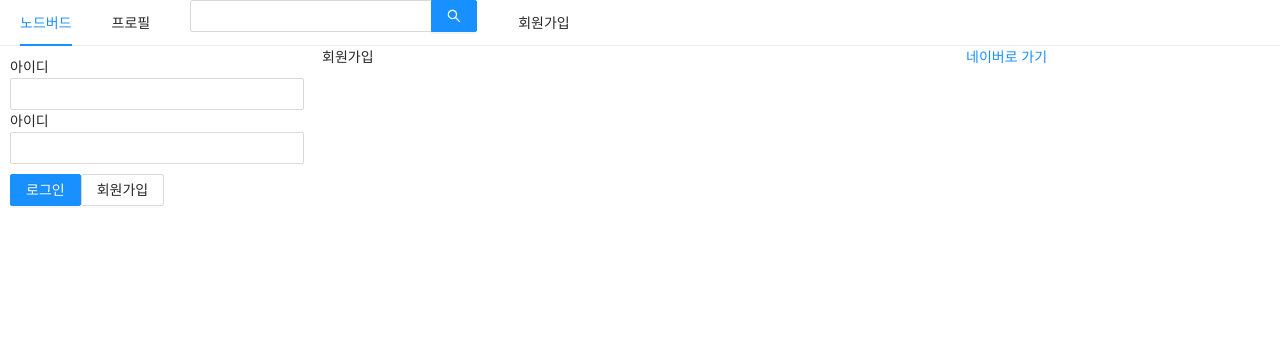
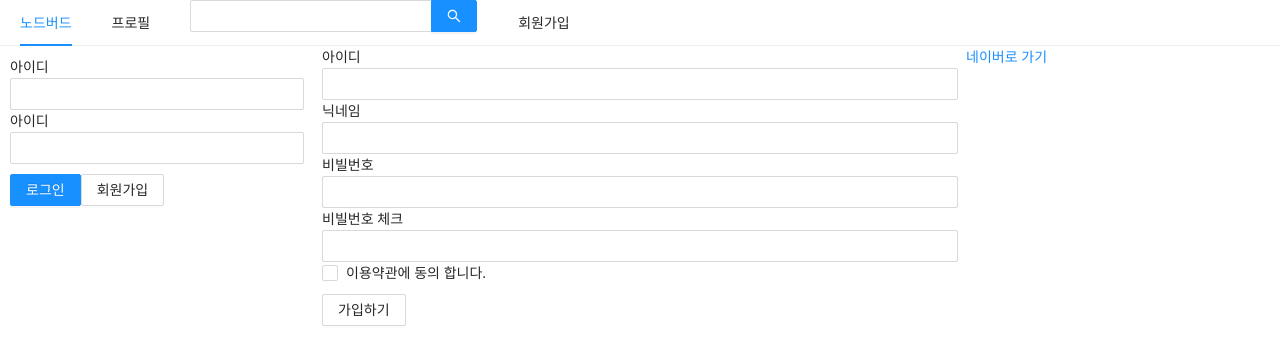
Before and after one commit to yeongfree1/react-nodebird, a Next.js app in the folder prepare/front/: page /signup in a window 1280 px wide. Shown: the top 364 px of the page. Built offline with nearby package versions, Linux system fonts and the light colour scheme.

Commit message:
sign up udpate

```diff
--- a/prepare/front/components/LoginForm.js
+++ b/prepare/front/components/LoginForm.js
@@ -1,24 +1,17 @@
-import React, { useCallback, useState } from 'react';
+import React, { useCallback } from 'react';
 import Protypes from 'prop-types';
 import { Form, Input, Button } from 'antd';
 import Link from 'next/link';
 import styled from 'styled-components';
+import useInput from '../hooks/useInput';
 
 const ButtonWrapper = styled.div`
   margin-top: 10px;
 `;
 
 const LoginForm = ({ setIsLoggedIn }) => {
-  const [id, setId] = useState('');
-  const [password, setPassword] = useState('');
-
-  const onChangeId = useCallback((e) => {
-    setId(e.target.value);
-  }, []);
-
-  const onChangePassword = useCallback((e) => {
-    setPassword(e.target.value);
-  }, []);
+  const [id, onChangeId] = useInput('');
+  const [password, onChangePassword] = useInput('');
 
   const onSubmitForm = useCallback(() => {
     console.log(id, password);
--- /dev/null
+++ b/prepare/front/hooks/useInput.js
@@ -0,0 +1,9 @@
+import { useCallback, useState } from 'react';
+
+export default () => {
+  const [value, setValue] = useState('');
+  const handler = useCallback((e) => {
+    setValue(e.target.value);
+  }, []);
+  return [value, handler];
+};
--- a/prepare/front/pages/signup.js
+++ b/prepare/front/pages/signup.js
@@ -1,16 +1,98 @@
-import React from 'react';
+import React, { useCallback, useState } from 'react';
 import Head from 'next/head';
+import { Form, Input, Checkbox, Button } from 'antd';
+import styled from 'styled-components';
+
 import AppLayout from '../components/AppLayout';
+import useInput from '../hooks/useInput';
+
+const ErrorMessage = styled.div`
+  color: red;
+`;
 
 const SignUp = () => {
+  const [id, onChangeId] = useInput('');
+  const [nickname, onChangeNickname] = useInput('');
+  const [password, onChangePassword] = useInput('');
+  const [passwordCheck, setPasswordCheck] = useState('');
+  const [passwordError, setPasswordError] = useState(false);
+  const onChangePasswordCheck = useCallback(
+    (e) => {
+      setPasswordCheck(e.target.value);
+      setPasswordError(e.target.value !== password);
+    },
+    [password],
+  );
+  const [term, setTerm] = useState('');
+  const [termError, setTermError] = useState(false);
+  const onChangeTerm = useCallback((e) => {
+    setTerm(e.target.checked);
+    setTermError(false);
+  }, []);
+
+  const onSubmitForm = useCallback(() => {
+    if (password !== passwordCheck) {
+      return setPasswordError(true);
+    }
+    if (!term) {
+      return setTermError(true);
+    }
+    console.log(id, nickname, password);
+  }, [password, passwordCheck, term]);
+
   return (
-    <>
+    <AppLayout>
       <Head>
         <meta charset="utf-8" />
         <title>회원가입 | NodeBird</title>
       </Head>
-      <AppLayout>회원가입</AppLayout>
-    </>
+      <Form onFinish={onSubmitForm}>
+        <div>
+          <label htmlFor="user-id">아이디</label>
+          <br />
+          <Input name="user-id" value={id} onChange={onChangeId} required />
+        </div>
+        <div>
+          <label htmlFor="user-nickname">닉네임</label>
+          <br />
+          <Input name="user-nickname" value={nickname} onChange={onChangeNickname} required />
+        </div>
+        <div>
+          <label htmlFor="user-password">비빌번호</label>
+          <br />
+          <Input
+            name="user-password"
+            value={password}
+            type="password"
+            onChange={onChangePassword}
+            required
+          />
+        </div>
+        <div>
+          <label htmlFor="user-passwordCheck">비빌번호 체크</label>
+          <br />
+          <Input
+            name="user-passwordCheck"
+            value={passwordCheck}
+            type="password"
+            onChange={onChangePasswordCheck}
+            required
+          />
+          {passwordError && <ErrorMessage>비밀번호가 일치하지 않습니다.</ErrorMessage>}
+        </div>
+        <div>
+          <Checkbox name="user-term" checked={term} onChange={onChangeTerm}>
+            이용약관에 동의 합니다.
+          </Checkbox>
+          {termError && <div style={{ color: 'red' }}>약관에 동의하셔야 합니다.</div>}
+        </div>
+        <div style={{ marginTop: 10 }}>
+          <Button type="_primary" htmlType="submit">
+            가입하기
+          </Button>
+        </div>
+      </Form>
+    </AppLayout>
   );
 };
 
```
